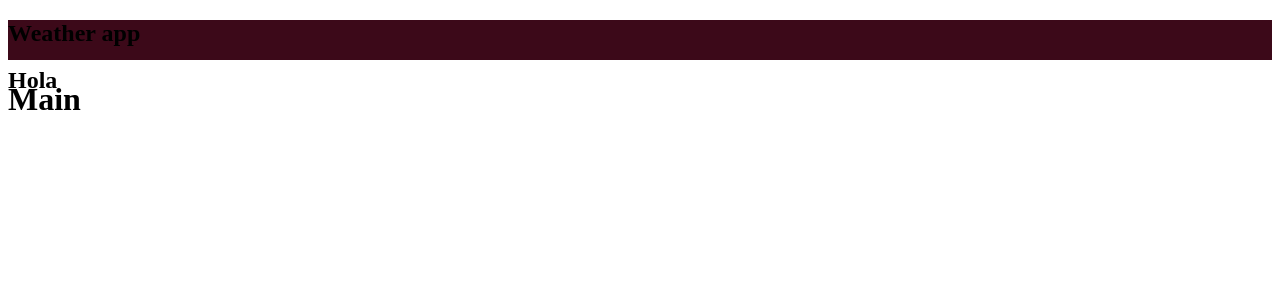
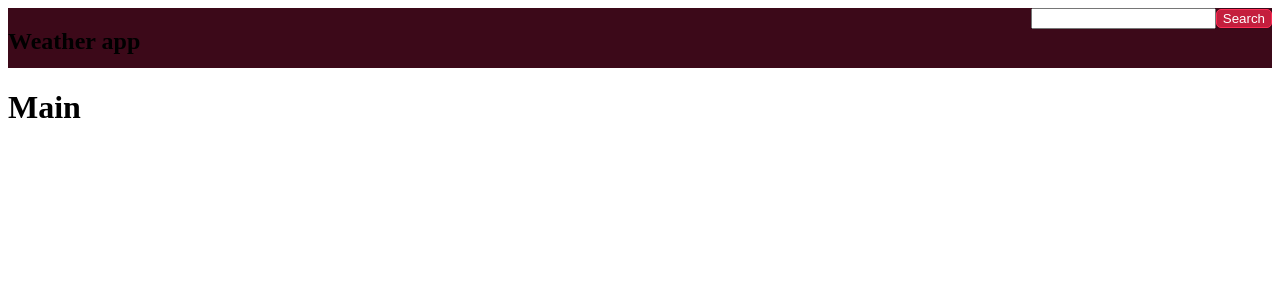
Before and after one commit to devtoni/weather-app, a React app: page / in a window 1280 px wide. Shown: the top 300 px of the page. Built offline with nearby package versions, Linux system fonts and the light colour scheme.

Commit message:
form and title

```diff
--- a/src/components/Nav/style.scss
+++ b/src/components/Nav/style.scss
@@ -1,4 +1,6 @@
 .nav {
-	height: 40px;
+	display: flex;
+	justify-content: space-between;
+	height: 60px;
 	background-color: #3C0919;
 }
--- a/src/components/Seeker/index.jsx
+++ b/src/components/Seeker/index.jsx
@@ -6,7 +6,10 @@ import style from './style.scss'
 const Seeker = () => {
 
 	return(
-		<h1>Hola</h1>
+		<form>
+		<input type="text"></input>
+		<button type="submit" className={style.button}>Search</button>
+		</form>
 		)
 
 }
--- a/src/components/Seeker/style.scss
+++ b/src/components/Seeker/style.scss
@@ -0,0 +1,6 @@
+.button {
+	background-color: #C41E3D;
+	color: white;
+	border: 1px solid #FF2C55;
+	border-radius: 5px;
+}
```
